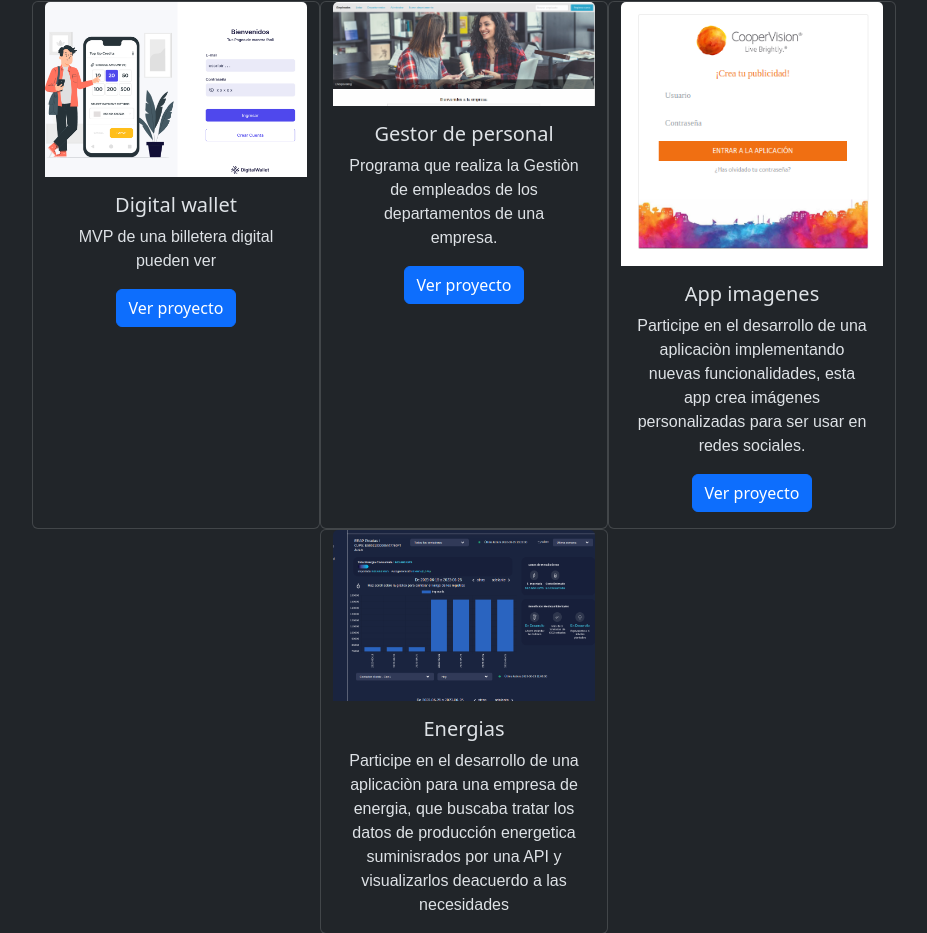
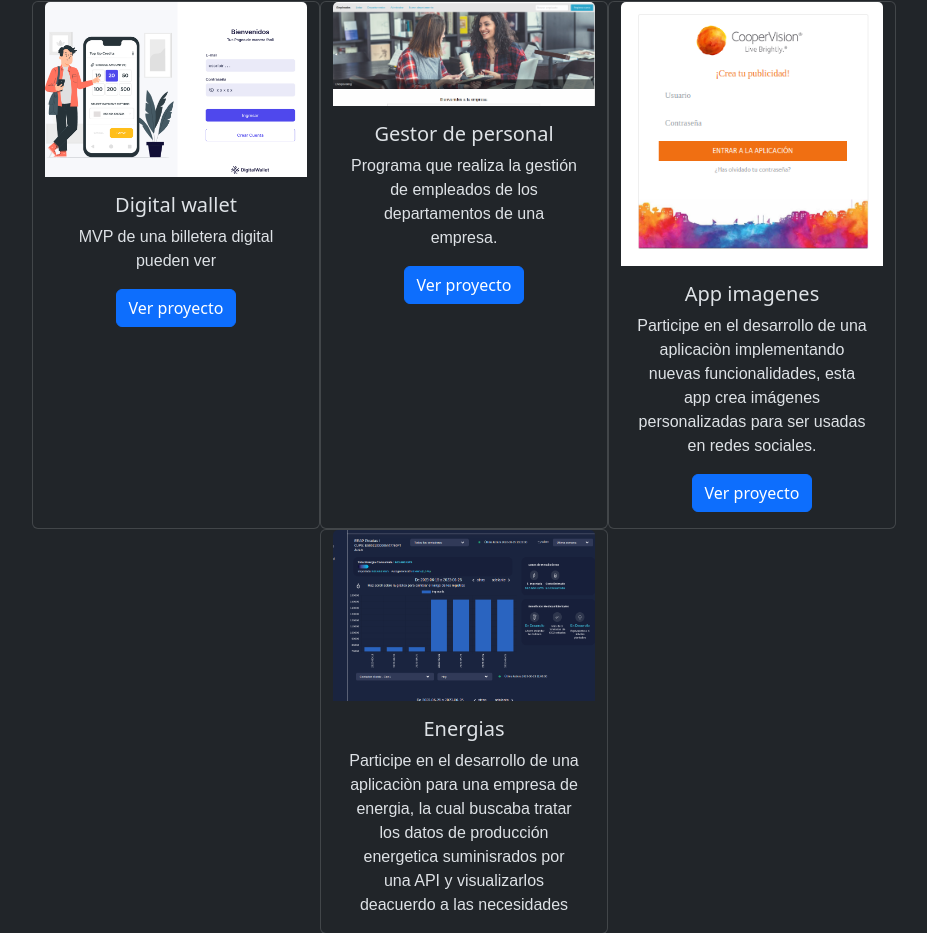
Before and after one commit to ruizdani301/Portafolio, a Django app: page / in a window 1280 px wide. Shown: the part 265-1198 px from the top of the page, without its empty margins (176-1103 px from the left). Run offline with Django 4.2, Linux system fonts and the light colour scheme; some libraries are stand-ins or nearby versions; some web fonts are replaced.

```diff
--- a/templates/index.html
+++ b/templates/index.html
@@ -28,7 +28,7 @@
       <img src="{% static 'img/gestor_publico.png' %}" class="card-img-top" alt="...">
       <div class="card-body">
         <h5 class="card-title">Gestor de personal</h5>
-        <p class="card-text texto-cv">Programa que realiza la Gestiòn de empleados de los departamentos de una empresa.
+        <p class="card-text texto-cv">Programa que realiza la gestión de empleados de los departamentos de una empresa.
         </p>
         <a href="http://usermanager.pythonanywhere.com/" class="btn btn-primary" target="_blank">Ver proyecto</a>
       </div>
@@ -39,7 +39,7 @@
         <h5 class="card-title">App imagenes</h5>
         <p class="card-text texto-cv">Participe en el desarrollo de una aplicaciòn implementando
           nuevas funcionalidades,
-          esta app crea imágenes personalizadas para ser usar en redes sociales.
+          esta app crea imágenes personalizadas para ser usadas en redes sociales.
         </p>
         <a href="http://creatupubli.coopervision.t2o.com/" target="_blank" rel="noopener noreferrer"
           class="btn btn-primary">Ver proyecto</a>
@@ -49,7 +49,7 @@
       <img src="{% static 'img/energia_barras.png' %}" class="card-img-top" alt="...">
       <div class="card-body">
         <h5 class="card-title">Energias</h5>
-        <p class="card-text texto-cv">Participe en el desarrollo de una aplicaciòn para una empresa de energia, que
+        <p class="card-text texto-cv">Participe en el desarrollo de una aplicaciòn para una empresa de energia, la cual
           buscaba tratar los datos de producción energetica suminisrados por una API y visualizarlos deacuerdo a las
           necesidades
         </p>
```
